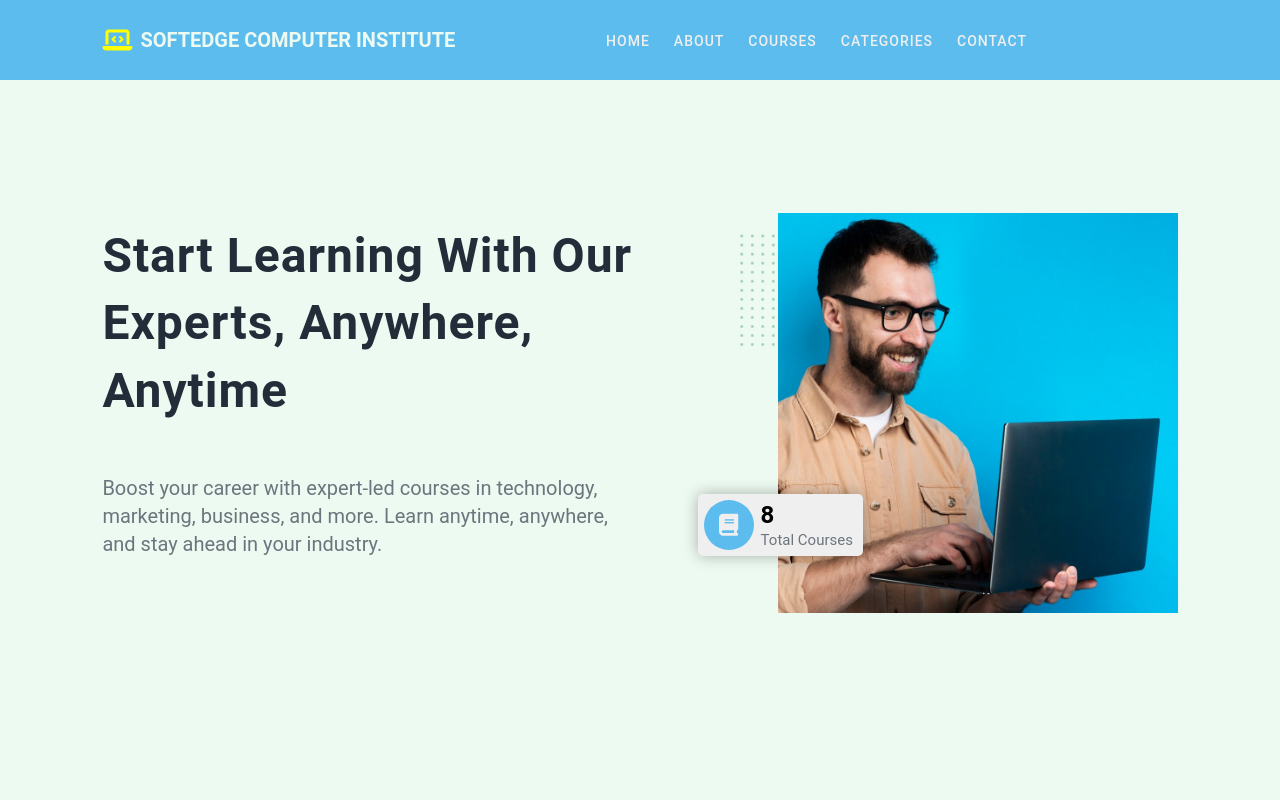
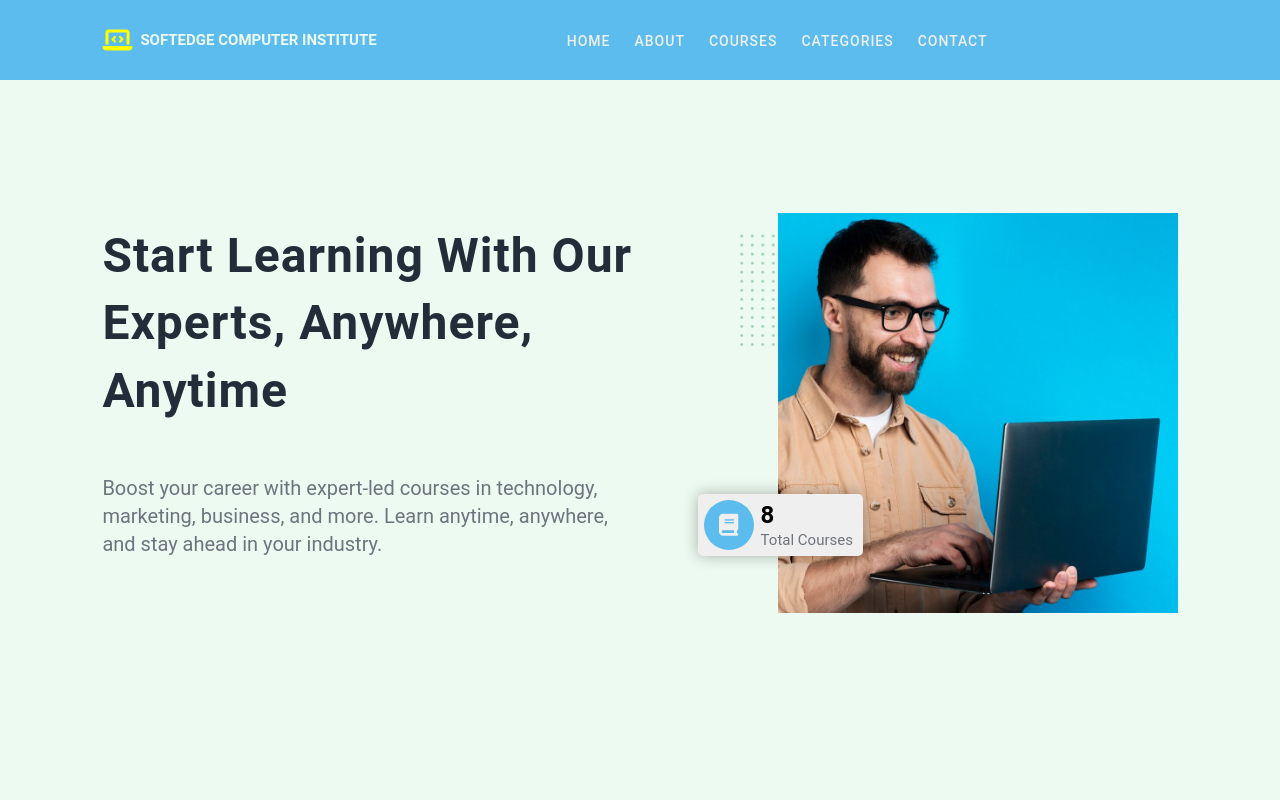
Before and after one commit to Sujatakagle/TrainingInstitutePortal, a plain HTML site: page index.html in a window 1280 px wide. Shown: the top 800 px of the page. Drawn offline with nearby package versions, Linux system fonts and the light colour scheme.

Commit message:
completed

```diff
--- a/index.html
+++ b/index.html
@@ -25,7 +25,7 @@
 	<nav class="main-navbar">
 		<a href="#" class="logo">
 			<i class="fa-solid fa-laptop-code"></i>
-			<span class="institute-name">SoftEdge Computer Institute</span>
+			<div class="institute-name">SoftEdge Computer Institute</div>
 		</a>
 
 
--- a/style.css
+++ b/style.css
@@ -109,7 +109,7 @@ section.home{
 }
 
 .institute-name {
-    font-size: 20px;
+    font-size: 15px;
     font-weight: bold;
     color: var(--primary-light-clr);
     text-transform: uppercase;
```
